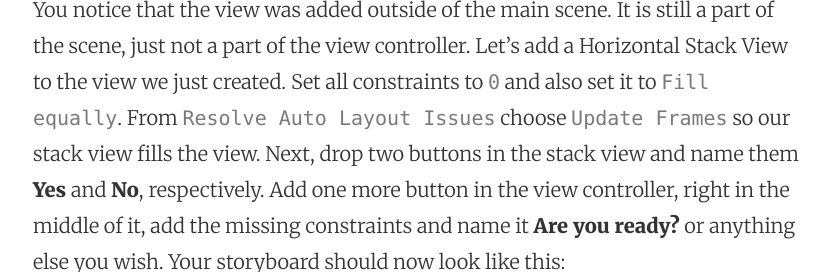
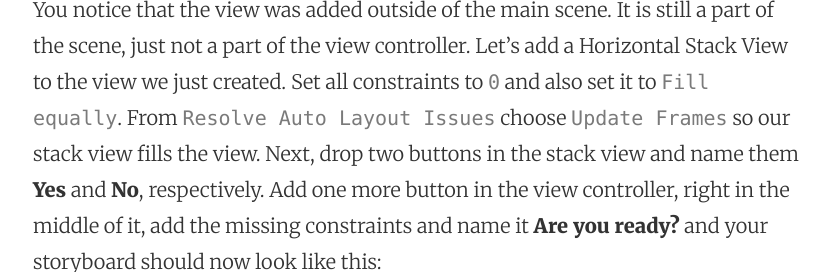
Before and after one commit to mhorga/mhorga.github.io, a Jekyll site: the page built from _posts/2015-11-30-view-hierarchy-in-ios.markdown, in a window 1280 px wide and 900 px high, scrolled down 1163 px, cut to the strip 47-319 px from the top of the window. Shown: the whole strip, without its empty margins (223-1051 px from the left). Built offline with Jekyll 4.4.1, drawn with Linux system fonts in a browser that asks for light colours.

Commit message:
Post update: View hierarchy in iOS

```diff
--- a/_posts/2015-11-30-view-hierarchy-in-ios.markdown
+++ b/_posts/2015-11-30-view-hierarchy-in-ios.markdown
@@ -7,7 +7,7 @@ This week we will look into how view hierarchy works in `iOS`. Specifically, we
 
 ![alt text](https://github.com/Swiftor/ViewHierarchy/raw/master/images/1.png "1")
 
-You notice that the view was added outside of the main scene. It is still a part of the scene, just not a part of the view controller. Let’s add a Horizontal Stack View to the view we just created. Set all constraints to `0` and also set it to `Fill equally`. From `Resolve Auto Layout Issues` choose `Update Frames` so our stack view fills the view. Next, drop two buttons in the stack view and name them __Yes__ and __No__, respectively. Add one more button in the view controller, right in the middle of it, add the missing constraints and name it __Are you ready?__ or anything else you wish. Your storyboard should now look like this:
+You notice that the view was added outside of the main scene. It is still a part of the scene, just not a part of the view controller. Let’s add a Horizontal Stack View to the view we just created. Set all constraints to `0` and also set it to `Fill equally`. From `Resolve Auto Layout Issues` choose `Update Frames` so our stack view fills the view. Next, drop two buttons in the stack view and name them __Yes__ and __No__, respectively. Add one more button in the view controller, right in the middle of it, add the missing constraints and name it __Are you ready?__ and your storyboard should now look like this:
 
 ![alt text](https://github.com/Swiftor/ViewHierarchy/raw/master/images/2.png "2")
 
```
